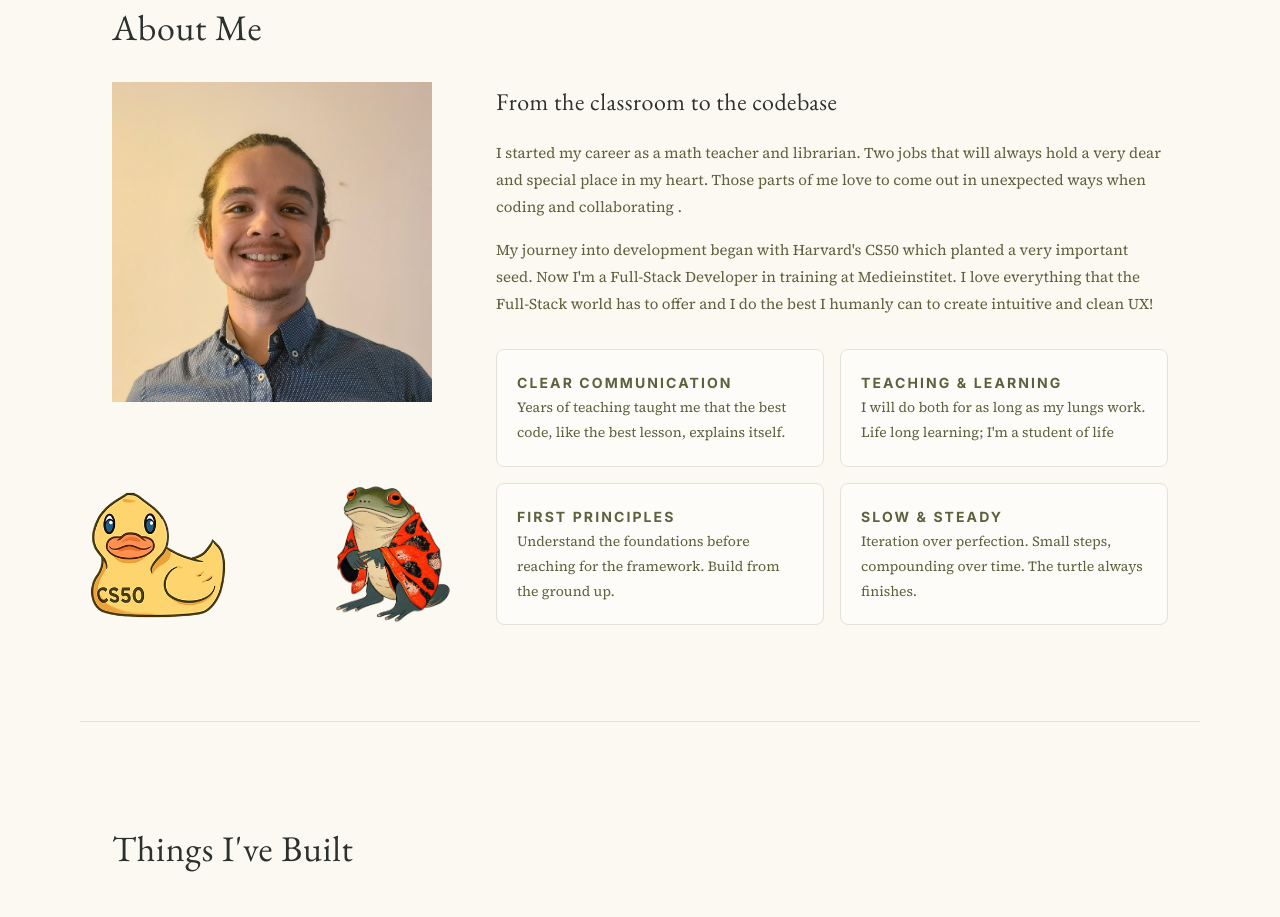
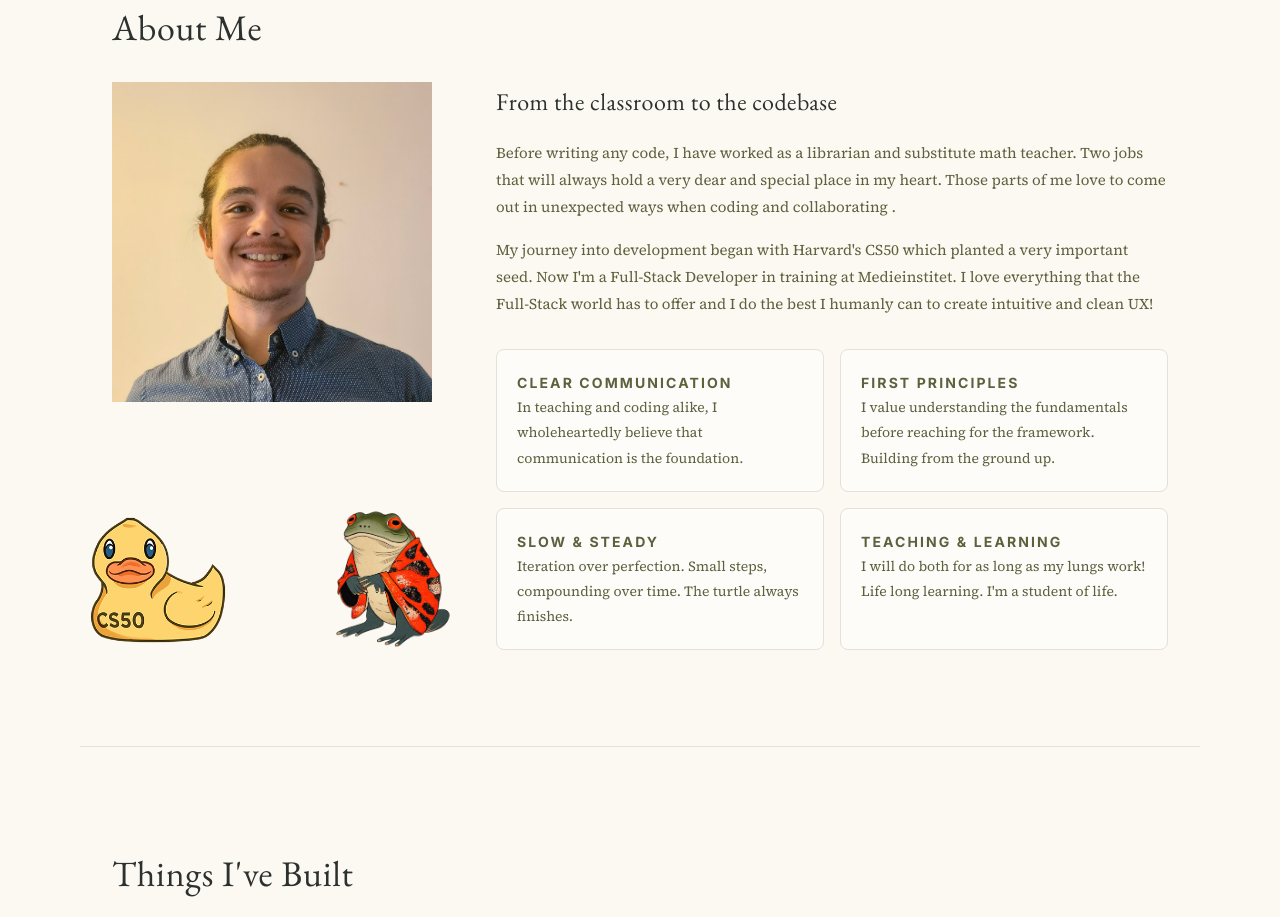
Before and after one commit to stevenlomon/digital-portfolio-steven, a React (Vite) app: page / in a window 1280 px wide. Shown: the part 900-1817 px from the top of the page. Built offline with nearby package versions, Linux system fonts and the light colour scheme.

Commit message:
refined the About section

```diff
--- a/src/components/About.tsx
+++ b/src/components/About.tsx
@@ -32,7 +32,7 @@ export default function About() {
           <div className="about-text">
             <h3>From the classroom to the codebase</h3>
             <p>
-              I started my career as a math teacher and librarian. Two jobs
+              Before writing any code, I have worked as a librarian and substitute math teacher. Two jobs
               that will always hold a very dear and special place in my heart.
               Those parts of me love to come out in
               unexpected ways when coding and collaborating .
@@ -47,21 +47,14 @@ export default function About() {
               <div className="value-card">
                 <p className="value-card-label">Clear Communication</p>
                 <p>
-                  Years of teaching taught me that the best code, like the best
-                  lesson, explains itself.
-                </p>
-              </div>
-              <div className="value-card">
-                <p className="value-card-label">Teaching &amp; Learning</p>
-                <p>
-                  I will do both for as long as my lungs work. Life long learning; I'm a student of life
+                  In teaching and coding alike, I wholeheartedly believe that communication is the foundation.
                 </p>
               </div>
               <div className="value-card">
                 <p className="value-card-label">First Principles</p>
                 <p>
-                  Understand the foundations before reaching for the framework.
-                  Build from the ground up.
+                  I value understanding the fundamentals before reaching for the framework.
+                  Building from the ground up.
                 </p>
               </div>
               <div className="value-card">
@@ -71,6 +64,12 @@ export default function About() {
                   The turtle always finishes.
                 </p>
               </div>
+              <div className="value-card">
+                <p className="value-card-label">Teaching &amp; Learning</p>
+                <p>
+                  I will do both for as long as my lungs work! Life long learning. I'm a student of life.
+                </p>
+              </div>
             </div>
           </div>
         </div>
```
